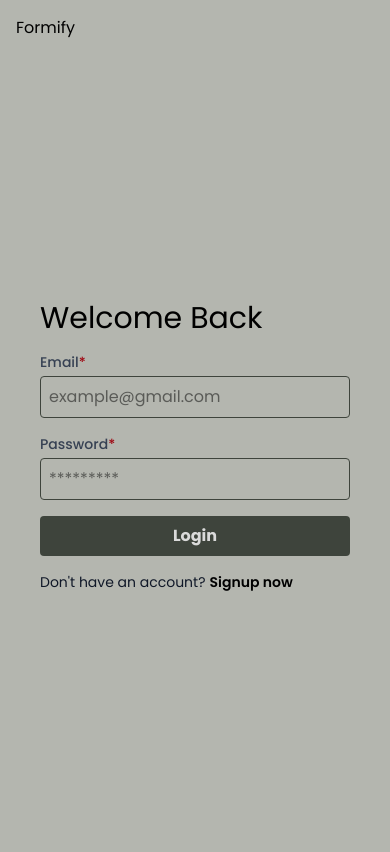
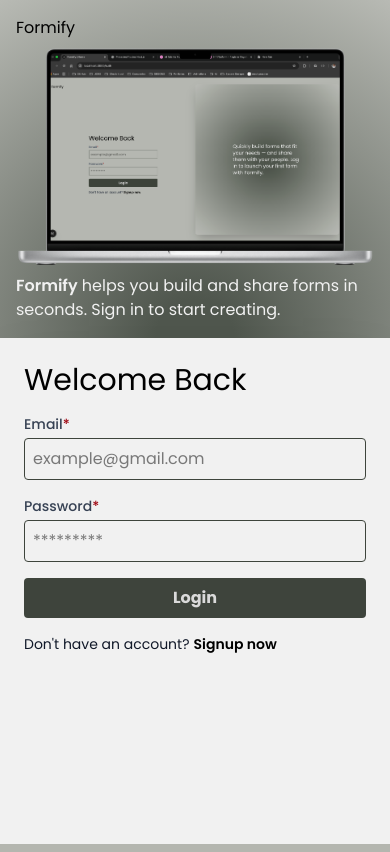
Before and after one commit to lokesh-dc/Formify, a Next.js app: page /auth in a window 390 px wide. Built offline with nearby package versions, Linux system fonts and the light colour scheme.

Commit message:
Config : breakpoint add

```diff
--- a/package.json
+++ b/package.json
@@ -9,6 +9,7 @@
     "lint": "next lint"
   },
   "dependencies": {
+    "axios": "^1.10.0",
     "mongoose": "^8.16.2",
     "next": "15.3.5",
     "react": "^19.0.0",
--- a/src/app/(auth)/auth/page.js
+++ b/src/app/(auth)/auth/page.js
@@ -1,19 +1,31 @@
 import AuthForm from "@/components/forms/auth";
+import NextImageCompo from "@/components/images";
 import Link from "next/link";
 
 export default function AuthPage() {
 	return (
-		<div className="p-4 md:p-8 h-[100vh] flex items-center">
-			<div className="w-full md:w-1/2 h-full">
-				<Link href={"/"}>Formify</Link>
-				<div className="h-full flex items-center justify-center">
+		<div className="md:p-8 h-[100vh] flex flex-col-reverse md:flex-row md:items-center">
+			<div className="w-full bg-white md:bg-transparent shadow-2xl md:shadow-none md:w-1/2 h-[60%] short:h-[70%] md:h-full">
+				<Link className="hidden md:flex" href={"/"}>
+					Formify
+				</Link>
+				<div className="h-full flex md:items-center md:justify-center">
 					<AuthForm />
 				</div>
 			</div>
-			<div className="hidden circle-green-gradient w-1/2 rounded-xl md:flex justify-center items-center h-full shadow-2xl">
-				<p className="w-80 text-2xl">
-					"Formify allows you to quickly create a form and help share it to your
-					audience"
+			<div className="p-4 circle-green-gradient w-full md:w-1/2 rounded-none md:rounded-xl flex flex-col justify-between md:justify-center md:items-center h-[40%] short:h-[30%] md:h-full md:shadow-2xl">
+				<Link className="flex md:hidden" href={"/"}>
+					Formify
+				</Link>
+				<NextImageCompo
+					classes="short:hidden"
+					height={500}
+					width={900}
+					src="/demo-login.png"
+				/>
+				<p className="text-white text-md md:text-2xl">
+					<span className="font-semibold">Formify</span> helps you build and
+					share forms in seconds. Sign in to start creating.
 				</p>
 			</div>
 		</div>
--- a/src/app/globals.css
+++ b/src/app/globals.css
@@ -63,3 +63,9 @@
 .circle-green-gradient {
   background: radial-gradient(circle, rgba(79, 86, 77, 1) 10%, rgba(184, 186, 180, 1) 100%);
 }
+
+@media screen and (max-width : 480px) {
+  .circle-green-gradient {
+    background: radial-gradient(circle at bottom, rgba(79, 86, 77, 1) 10%, rgba(184, 186, 180, 1) 100%);
+  }
+}
--- a/src/components/forms/auth/index.jsx
+++ b/src/components/forms/auth/index.jsx
@@ -4,6 +4,7 @@
 import PrimaryButton from "@/components/buttons/primaryButton";
 import FieldsContainer from "@/components/helpers/form/container";
 import { SwitchFormActionType } from "@/constants/forms";
+import axios from "axios";
 export default function AuthForm() {
 	const [currentForm, setCurrentForm] = useState(LoginFormConfigType);
 	const [currentFormConfig, setCurrentFormConfig] = useState(
@@ -30,7 +31,16 @@
 				error.details = currentErrors;
 				throw error;
 			}
+
+			delete formState["confirmPassword"];
+			const response = await axios.post(
+				currentFormConfig?.submitApi,
+				formState
+			);
+
+			console.log({ response });
 		} catch (err) {
+			console.error("Error during form submission:", err);
 			setFormErrors(
 				err.details || { common: "Something went wrong! Please try again" }
 			);
@@ -40,7 +50,7 @@
 	}
 
 	return (
-		<div className="flex flex-col gap-4 p-6 max-w-sm w-full">
+		<div className="md:bg-transparent rounded-2xl flex flex-col gap-4 p-6 md:max-w-sm w-full">
 			<h2 className="text-3xl">{currentFormConfig?.title}</h2>
 			<form className="flex flex-col gap-4" onSubmit={handleSubmit}>
 				<FieldsContainer
--- a/src/components/helpers/form/container.jsx
+++ b/src/components/helpers/form/container.jsx
@@ -12,6 +12,7 @@
 		formDataSetter((prevData) => ({
 			...prevData,
 			[name]: value,
+			common: "",
 		}));
 	}
 
--- /dev/null
+++ b/src/components/images/index.tsx
@@ -0,0 +1,28 @@
+import Image from "next/image";
+
+interface imageProps {
+	src: string;
+	height?: number;
+	width?: number;
+	priority: boolean;
+	alt: string;
+	classes?: string;
+}
+
+export default function NextImageCompo({
+	src = "",
+	height = 300,
+	width = 200,
+	alt = "",
+	classes = "",
+}: imageProps) {
+	return (
+		<Image
+			className={classes}
+			src={src}
+			height={height}
+			width={width}
+			alt={alt}
+		/>
+	);
+}
--- a/src/constants/forms/users/index.js
+++ b/src/constants/forms/users/index.js
@@ -46,15 +46,15 @@
 	title: "Welcome",
 	description: "Let's get you signed up in no time",
 	fields: [
-		{
-			id: "fullName",
-			type: "text",
-			label: "Full Name",
-			placeholder: "Lokesh Choudhary",
-			required: false,
-			fieldType: InputFieldType,
-			errorMessage: "Please enter your name",
-		},
+		// {
+		// 	id: "fullName",
+		// 	type: "text",
+		// 	label: "Full Name",
+		// 	placeholder: "Lokesh Choudhary",
+		// 	required: false,
+		// 	fieldType: InputFieldType,
+		// 	errorMessage: "Please enter your name",
+		// },
 		{
 			id: "email",
 			type: "email",
--- a/tailwind.config.js
+++ b/tailwind.config.js
@@ -9,8 +9,18 @@
 				primary: "#3e443c",
 				"primary-alpha": "#4f564d30",
 				secondary: "#b4b6af",
-				black: "#1f1f1f", // override if needed
+				black: "#1f1f1f",
+				white: "#f1f1f1",
 			},
+		},
+		screens: {
+			short: { raw: "(max-height: 800px)" },
+			base: "400px",
+			sm: "640px",
+			md: "768px",
+			lg: "1024px",
+			xl: "1280px",
+			"2xl": "1536px",
 		},
 	},
 	plugins: [],
```
Also changed, not shown: public/demo-login.png (added), 1 other file (tests, documents, lock files or other folders).
